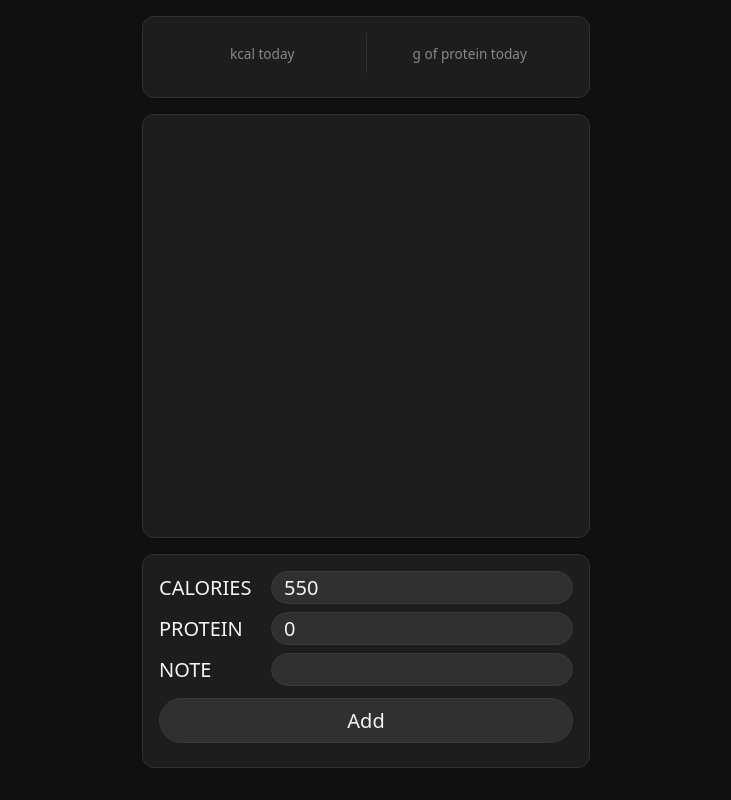
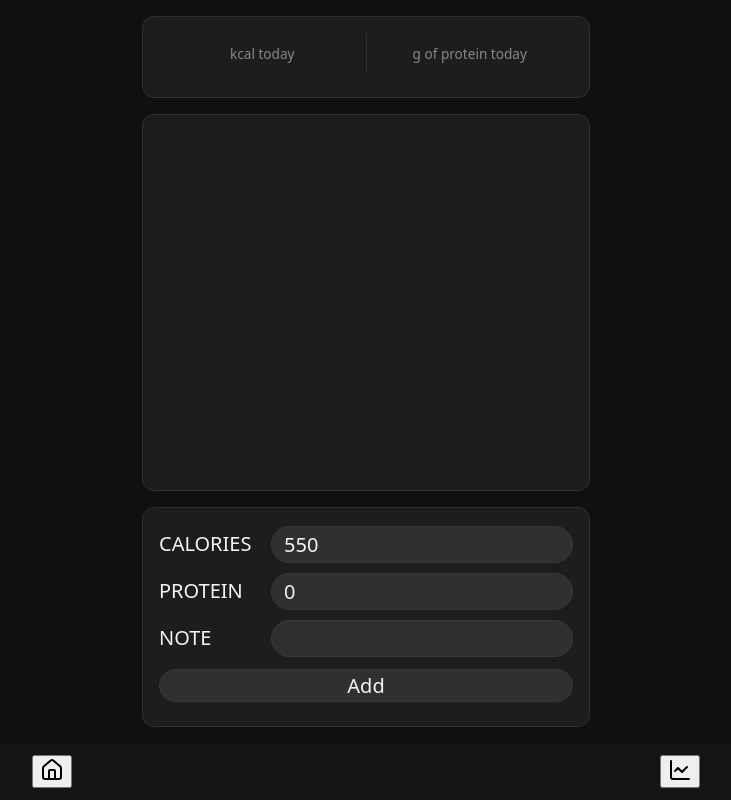
Before and after one commit to JanMar1/newImprovedCalorieTracker, a website built with Vite: page index.html in a window 1280 px wide. Shown: the whole page, without its empty margins (274-1005 px from the left). Built offline with nearby package versions, Linux system fonts and the light colour scheme.

Commit message:
added nav-bar

```diff
--- a/index.html
+++ b/index.html
@@ -10,6 +10,7 @@
 </head>
 <body>
 <div id="app">
+  <section class="screen" id="screen_1">
     <!-- daily stats -->
     <section class="card">
       <div class="row">
@@ -53,8 +54,24 @@
       <button class="button" id="add_button">Add</button>
       </div>
     </section>
+  </section>
+
+  <section class="screen" id="screen_2" hidden>
+  </section>
 
 </div>
+
+
+
+<nav id="nav_bar">
+  <button class="nav-button" data-screen="main_1">
+    <svg xmlns="http://www.w3.org/2000/svg" width="24" height="24" viewBox="0 0 24 24" fill="none" stroke="currentColor" stroke-width="2" stroke-linecap="round" stroke-linejoin="round" class="lucide lucide-house preview-icon"><path d="M15 21v-8a1 1 0 0 0-1-1h-4a1 1 0 0 0-1 1v8"/><path d="M3 10a2 2 0 0 1 .709-1.528l7-6a2 2 0 0 1 2.582 0l7 6A2 2 0 0 1 21 10v9a2 2 0 0 1-2 2H5a2 2 0 0 1-2-2z"/></svg>
+  </button>
+  <button class="nav-button" data-screen="main_2">
+    <svg xmlns="http://www.w3.org/2000/svg" width="24" height="24" viewBox="0 0 24 24" fill="none" stroke="currentColor" stroke-width="2" stroke-linecap="round" stroke-linejoin="round" class="lucide lucide-chart-line preview-icon"><path d="M3 3v16a2 2 0 0 0 2 2h16"/><path d="m19 9-5 5-4-4-3 3"/></svg>
+  </button>
+</nav>
+
 <script type="module" src="/src/main.ts"></script>
 </body>
 </html>
--- a/src/style.css
+++ b/src/style.css
@@ -1,31 +1,69 @@
 #app {
-    padding: 16px;
+    padding: 16px 16px 0px;
     margin: 0 auto;
     max-width: 480px;
-    height: 100dvh;
+    box-sizing: border-box;
+    flex: 1;
     flex-direction: column;
+    min-height: 0;
     display: flex;
-    box-sizing: border-box
+    width: 100%
+}
+
+.screen {
+    flex: 1;
+    min-height: 0;
+    display: flex;
+    flex-direction: column;
+}
+
+.screen[hidden] {
+    display: none;
 }
 
 body {
     background-color: #101010;
     color: #f3f4f6;
     font-size: 20px;
+    height: 100dvh;
     font-family: system-ui, sans-serif;
-    margin: 0
+    margin: 0;
+    flex-direction: column;
+    display: flex
+}
+
+.screen {
+    flex: 1;
+    min-height: 0;
+    display: flex;
+    flex-direction: column;
+}
+
+.screen[hidden] {
+    display: none;
+}
+
+#nav_bar{
+    display: flex;
+    justify-content: space-around;
+    flex: 0 0 auto;
+    background-color: #151515;
+    padding:calc(12px + env(safe-area-inset-bottom));
 }
 
 
 
-input, button {
+
+
+input {
     font: inherit;
     flex: 1;
     background-color: #303030;
     color: #f3f4f6;
     border-radius: 32px;
     border: 1px solid #393939;
-    padding: 2px 12px;
+    padding: 4px 12px;
+    margin-top: 2px;
 }
 
 
@@ -83,10 +121,16 @@ input, button {
 }
 
 .button {
-    padding: 8px 24px;
     text-align: center;
     cursor: pointer;
     margin-top: 4px;
+    font: inherit;
+    flex: 1;
+    background-color: #303030;
+    color: #f3f4f6;
+    border-radius: 32px;
+    border: 1px solid #393939;
+    padding: 2px 8px;
 }
 
 .card{
@@ -150,7 +194,7 @@ input, button {
 .delete  {
     flex: 0 0 auto;
     background: none;
-    border: none
+
 }
 
 .list-card{
```
Lines whose indentation alone changed are shown as unchanged.
